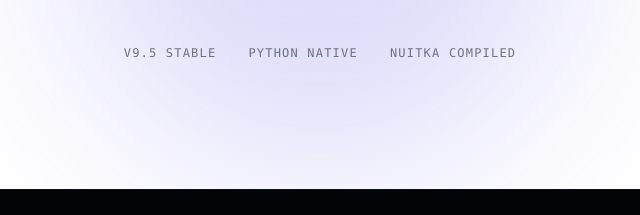
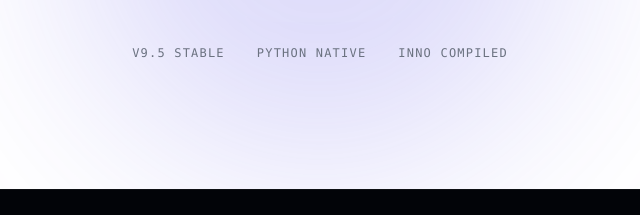
Before and after one commit to Arba2021/baraa-invoice-website, a plain HTML site: page index.html in a window 1280 px wide. Shown: the part 7529-7744 px from the top of the page, 320-960 px from the left. Drawn offline with nearby package versions, Linux system fonts and the light colour scheme.

Commit message:
Update index.html

```diff
--- a/index.html
+++ b/index.html
@@ -4,7 +4,7 @@
     <meta charset="UTF-8">
     <meta name="viewport" content="width=device-width, initial-scale=1.0">
     <title>Baraa Invoice System | Enterprise V9.5</title>
-    <meta name="description" content="Next-Generation Offline AI Invoice Automation. Zero Cloud. 99% Accuracy.">
+    <meta name="description" content="Next-Generation Offline AI Invoice Automation. Zero Cloud. 95+% Accuracy.">
 
     <!-- Tailwind CSS -->
     <script src="https://cdn.tailwindcss.com"></script>
@@ -588,7 +588,7 @@
             <div class="mt-12 flex justify-center gap-8 text-xs font-mono text-gray-500 uppercase tracking-widest">
                 <span>V9.5 Stable</span>
                 <span>Python Native</span>
-                <span>Nuitka Compiled</span>
+                <span>Inno Compiled</span>
             </div>
         </div>
     </section>
@@ -612,4 +612,5 @@
         document.querySelectorAll('.reveal').forEach((el) => observer.observe(el));
     </script>
 </body>
+
 </html>
```
